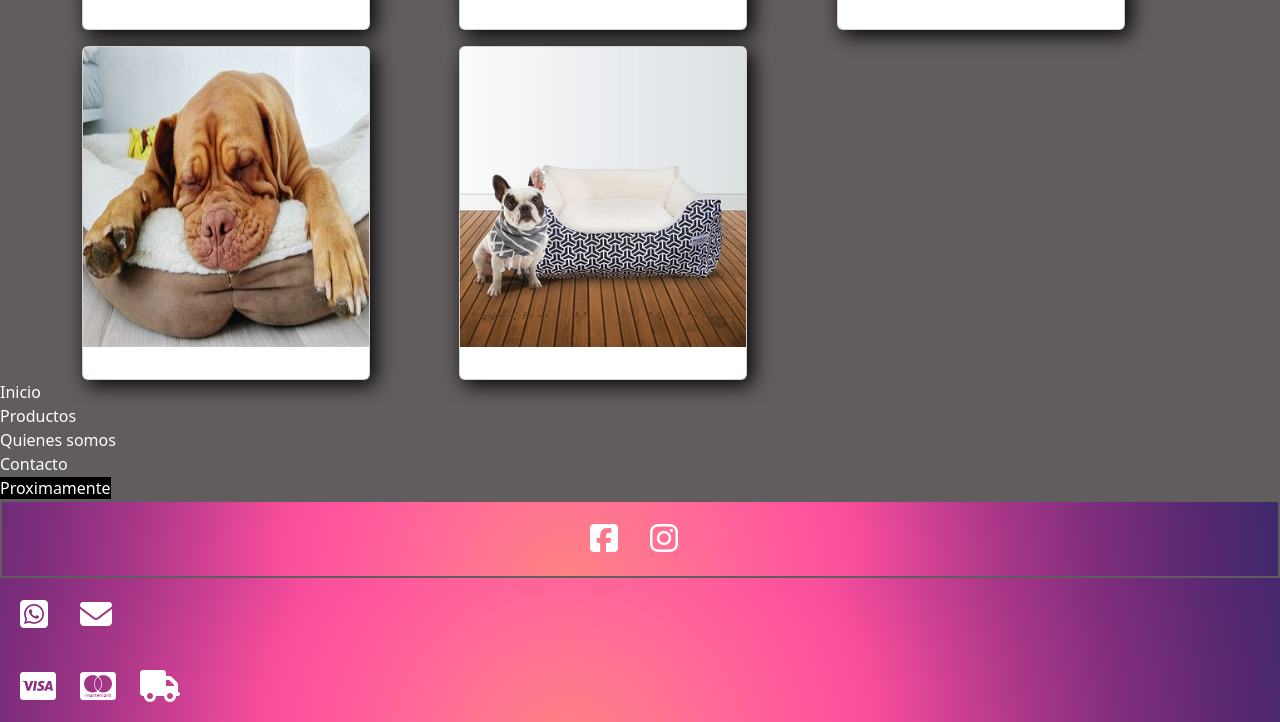
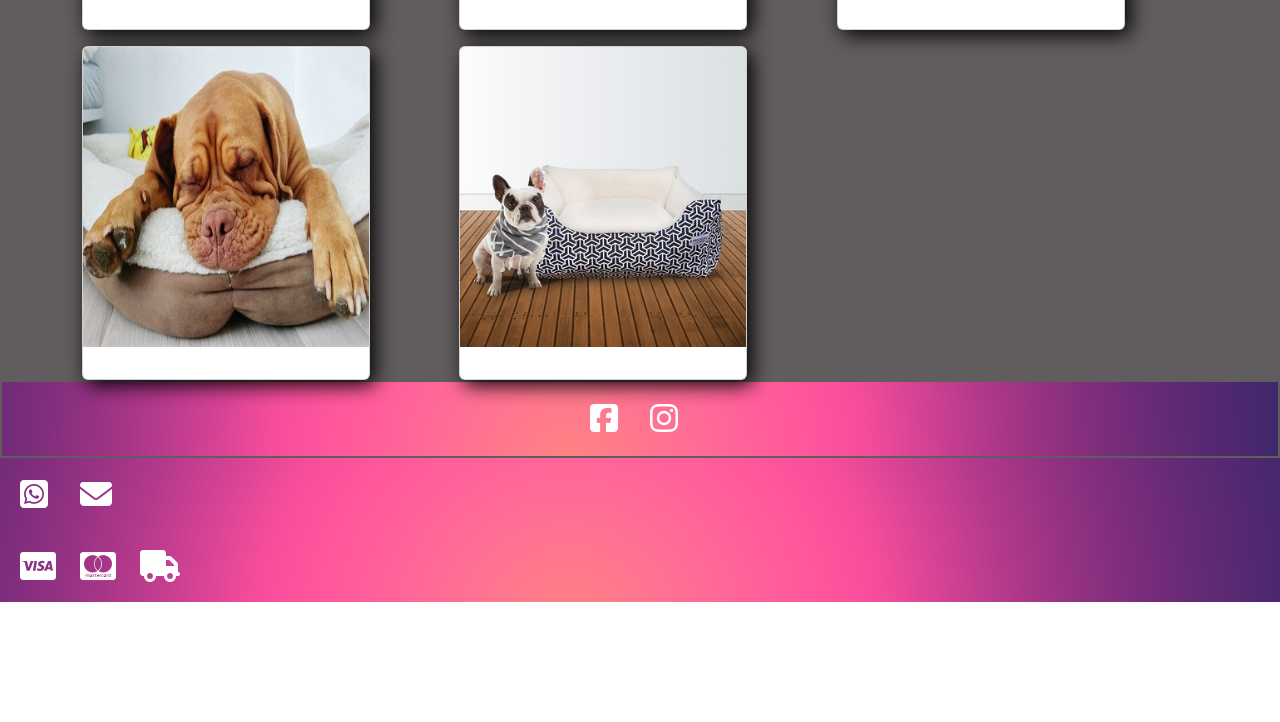
Before and after one commit to veronicaguillermet/Ainhoa-home-swwet, a website: page paginas/proximamente.html in a window 1280 px wide. Shown: the part 1876-2598 px from the top of the page. After the commit the page ends 2478 px from the top, so only its background shows below. Drawn offline with nearby package versions, Linux system fonts and the light colour scheme.

Commit message:
borre menu

```diff
--- a/paginas/proximamente.html
+++ b/paginas/proximamente.html
@@ -171,25 +171,7 @@
                 </div>
             </div>
         </section>
-        <section>
-            <ul class="nav flex-column">
-              <li class="nav-item-secundario">
-                <a class="nav-link-dos" aria-current="page" href="../index.html">Inicio</a>
-              </li>
-              <li class="nav-item-secundario">
-                <a class="nav-link-dos" href="./productos.html">Productos</a>
-              </li>
-              <li class="nav-item-secundario">
-                <a class="nav-link-dos" href="./quienes-somos.html">Quienes somos</a>
-              </li>
-              <li class="nav-item-secundario">
-                <a class="nav-link-dos" href="./contacto.html">Contacto</a>
-              </li>
-              <li class="nav-item-secundario">
-                <a class="nav-link-dos active" href="#">Proximamente</a>
-              </li>
-            </ul>
-          </section>
+
     </main>
 
 
```
Also changed, not shown: index.html (+2 -20 lines), paginas/contacto.html (+0 -19 lines), paginas/productos.html (+1 -19 lines), paginas/quienes-somos.html (+1 -19 lines).
